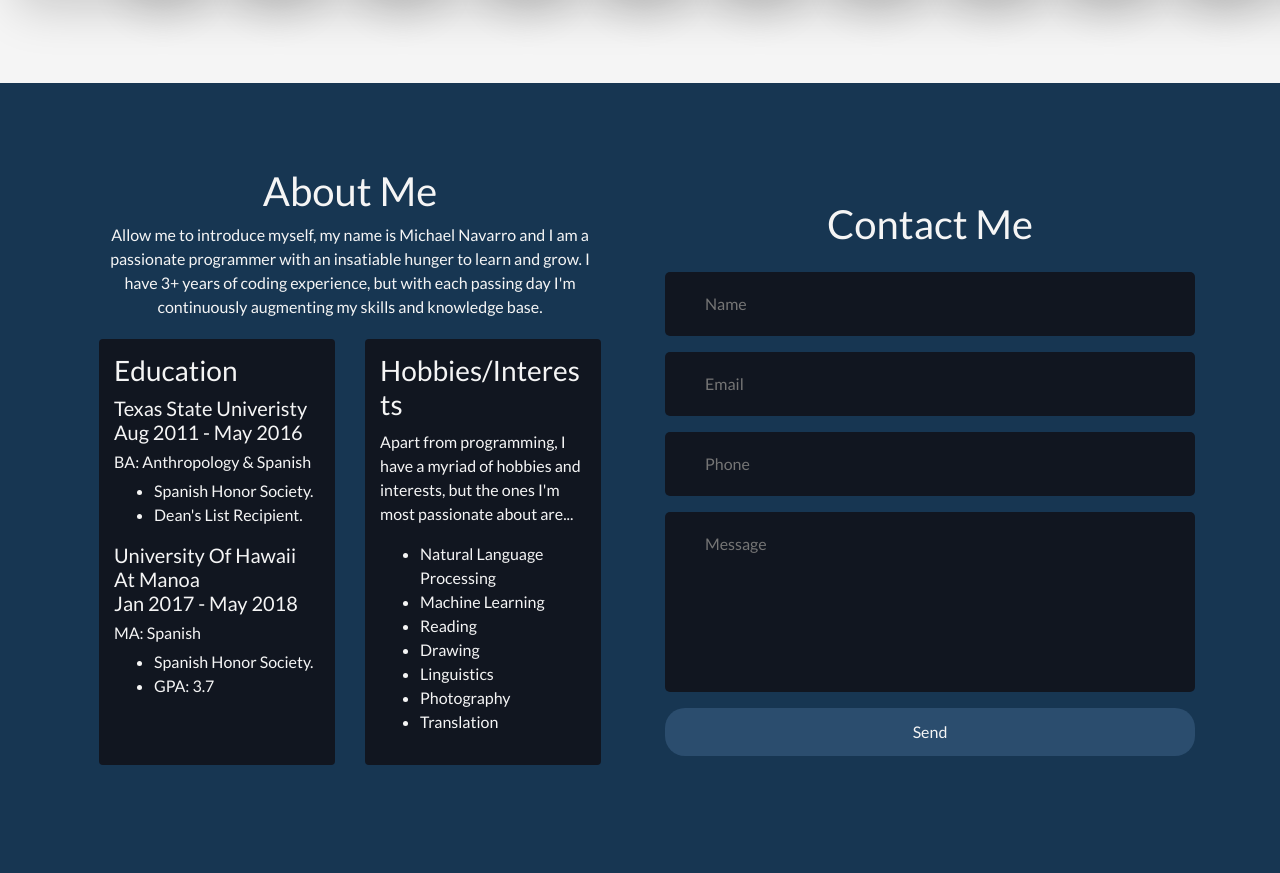
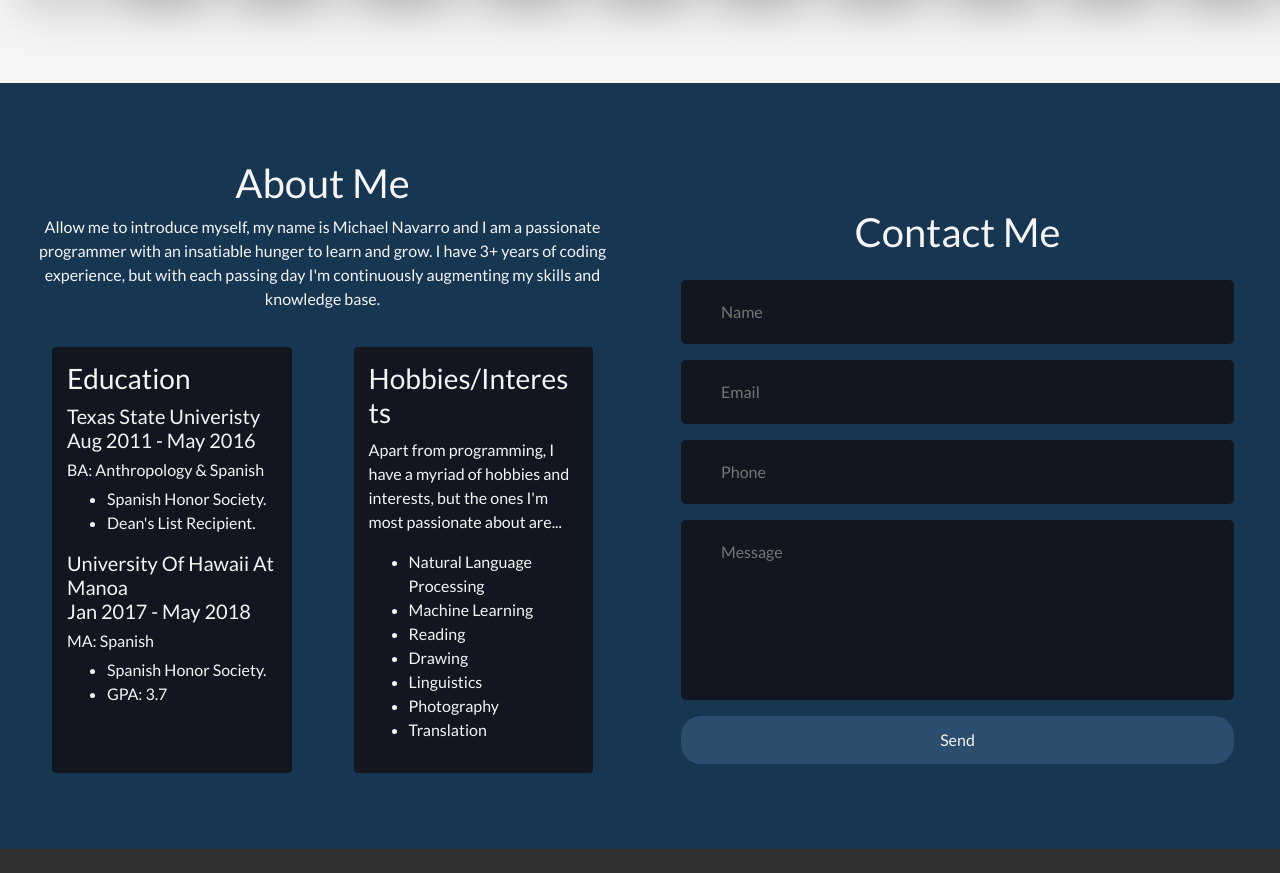
Before and after one commit to angelo93/portfolio-v2, a plain HTML site: page index.html in a window 1280 px wide. Shown: the part 2393-3266 px from the top of the page. After the commit the page ends 3242 px from the top, so only its background shows below. Drawn offline with Linux system fonts and the light colour scheme.

Commit message:
Fix responsiveness of navbar and about me elements

```diff
--- a/css/style.css
+++ b/css/style.css
@@ -376,7 +376,12 @@ body {
 /*---- End Tech Stack Section ----*/
 
 /*---- Start Contact Section ----*/
+.about-me {
+  padding: 5px;
+}
+
 .about-card {
+  width: 100%;
   padding: 5px;
   text-align: start;
   height: 100%;
@@ -399,7 +404,7 @@ body {
 
 #contact {
   background: rgb(23, 54, 82);
-  padding: 60px;
+  padding: 60px 5px 20px 5px;
 }
 
 #contact h1 {
@@ -493,3 +498,10 @@ Extra (xl) large devices (large desktops, 1200px and up)
     transform: translateX(0);
   }
 }
+
+@media (max-width: 576px) {
+  .navbar-brand img {
+    height: 3rem;
+    transition: all 1s ease;
+  }
+}
--- a/index.html
+++ b/index.html
@@ -365,8 +365,8 @@
 		<div class="d-md-flex h-md-100 align-items-center">
 			<!-- First Half -->
 
-			<div class="col-md-6 p-0 h-md-100">
-				<div class="d-md-flex align-items-center h-100 p-4 text-center justify-content-center">
+			<div class="col-lg-6 h-md-100">
+				<div class="d-md-flex align-items-center h-100 text-center justify-content-center">
 					<div class="container">
 						<h1>About Me</h1>
 						<p>
@@ -381,7 +381,7 @@
 							<div class="card-deck">
 								<!-- First Half -->
 
-								<div class="col-lg-12 col-xl-6 p-0 h-md-100">
+								<div class="col-xl-6 h-md-100">
 									<div class="d-flex h-100 pt-1 pb-4">
 										<div class="card about-card">
 											<div class="about-card-body">
@@ -411,7 +411,7 @@
 
 								<!-- Second Half -->
 
-								<div class="col-lg-12 col-xl-6 p-0 h-md-100 ">
+								<div class="col-xl-6 h-md-100 ">
 									<div class="d-flex h-100 pt-1 pb-4">
 										<div class="card about-card">
 											<div class="about-card-body">
@@ -442,7 +442,7 @@
 
 			<!-- Second Half -->
 
-			<div class="col-md-6 p-0 h-md-100">
+			<div class="col-lg-6 h-md-100">
 				<div class="d-md-flex align-items-center h-md-100 justify-content-center">
 					<div class="container-fluid">
 						<h1>Contact Me</h1>
```
